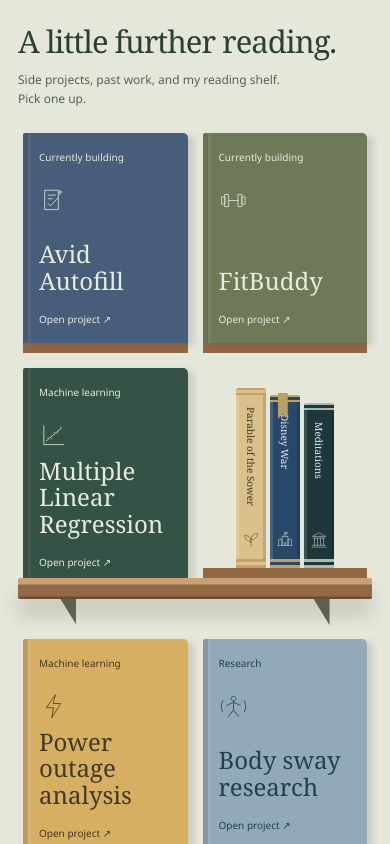
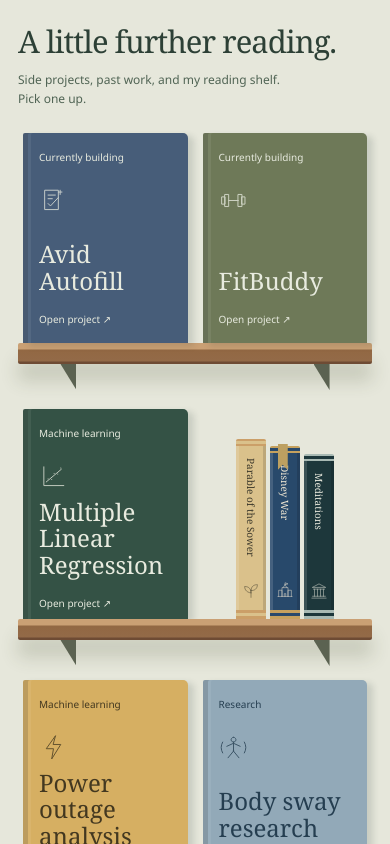
Before and after one commit to athervvidhate/portfolio, a React (Vite) app: page / in a window 390 px wide. Shown: the part 940-1784 px from the top of the page. Built offline with nearby package versions, Linux system fonts and the light colour scheme.

Commit message:
Give every mobile book row a continuous shelf

```diff
--- a/src/PortfolioPrototype.css
+++ b/src/PortfolioPrototype.css
@@ -222,10 +222,11 @@
  .shelf-books { display:flex; grid-column:1 / -1; transform:none; margin:0; gap:5px; justify-content:center; border-bottom:12px solid #926843; box-shadow:0 5px 7px #3e492820; }
  .shelf-books span { display:block; writing-mode:horizontal-tb; height:auto!important; min-height:64px; padding:12px 8px; font-size:11px; flex:1; max-width:130px; }
  .shelf-books-right { margin-top:5px; }
- .shelf-project { box-shadow:6px 3px 6px #293e3526,inset 5px 0 #0002,inset 8px 0 #fff1,0 10px 0 #926843; }
+ .shelf-project { box-shadow:6px 3px 6px #293e3526,inset 5px 0 #0002,inset 8px 0 #fff1; }
 }
 
 /* Two shelves keep project covers broad while leaving room for the reading list. */
+.shelf-mobile-plank { display:none; }
 .shelf-row + .shelf-row { margin-top:55px; }
 .shelf-contents { display:grid; grid-template-columns:repeat(3,minmax(0,250px)) 150px; justify-content:center; gap:26px; align-items:end; padding:0 24px; background:none; }
 .shelf-project { width:100%; max-width:none; min-height:0; height:280px; padding:21px 24px 23px; }
@@ -245,10 +246,11 @@
 .reading-disney:is(:hover,:focus) .reading-bookmark { top:-32px; left:auto; right:0; width:126px; height:auto; padding:5px 8px; font-size:11px; clip-path:none; white-space:nowrap; }
 @media(max-width:1000px) { .shelf-contents { grid-template-columns:repeat(3,minmax(0,1fr)) 115px; gap:16px; padding:0 12px; }.shelf-project { padding:18px; height:225px; }.shelf-project strong { font-size:24px; }.shelf-books span { padding:14px 7px; font-size:11px; height:196px; }.shelf-books span:nth-child(2) { height:184px; }.shelf-books span:nth-child(3) { height:177px; } }
 @media(max-width:760px) {
- .shelf-contents { grid-template-columns:1fr 1fr; gap:25px 15px; padding:0 5px; }
+ .shelf-contents { grid-template-columns:1fr 1fr; gap:0 15px; padding:0 5px; }
+ .shelf-mobile-plank { display:block; grid-column:1 / -1; grid-row:2; margin:0 -5px 45px; }
  .shelf-project { height:210px; min-height:0; padding:16px; margin-bottom:0; }
  .shelf-project strong { font-size:24px; }
- .shelf-books { grid-column:auto; height:210px; min-width:0; align-items:end; justify-content:center; border-bottom:10px solid #926843;box-shadow:none; }
+ .shelf-books { grid-column:auto; height:210px; min-width:0; align-items:end; justify-content:center; border-bottom:0;box-shadow:none; }
  .shelf-books span { writing-mode:vertical-rl; min-height:0; height:180px!important; max-width:none; padding:12px 7px; font-size:10px; flex:none; }
  .shelf-books span:nth-child(2) { height:173px!important; }
  .shelf-books span:nth-child(3) { height:165px!important; }
--- a/src/PortfolioPrototype.tsx
+++ b/src/PortfolioPrototype.tsx
@@ -87,6 +87,7 @@
         <div className="shelf-heading"><h2 id="shelf-title">A little further reading.</h2><p>Side projects, past work, and my reading shelf.<br />Pick one up.</p></div>
         {[[8,9,6],[4,5,7]].map((row,rowIndex)=><div className="shelf-row" key={rowIndex}>
           <div className="shelf-contents">
+            <div className="shelf-plank shelf-mobile-plank" aria-hidden="true"/>
             {row.map(i=><button className={`shelf-project shelf-project-${i}`} key={i} onClick={()=>setSelected(i)}><span className="book-category">{projects[i].kind}</span><BookDrawing kind={String(i)}/><strong>{projects[i].name}</strong><span className="book-open">Open project ↗</span></button>)}
             {rowIndex===0 ? <div className="shelf-books" aria-label="On my reading shelf"><span className="reading-parable">Parable of the Sower<BookDrawing kind="parable"/></span><span className="reading-disney" tabIndex={0}>Disney War<i className="reading-bookmark">Currently reading</i><BookDrawing kind="disney"/></span><span className="reading-meditations">Meditations<BookDrawing kind="meditations"/></span></div> : <div className="shelf-books" aria-label="More books I have read"><span className="reading-andromeda">The Andromeda Strain<BookDrawing kind="andromeda"/></span><span className="reading-atomic">Atomic Habits<BookDrawing kind="atomic"/></span></div>}
           </div><div className="shelf-plank" aria-hidden="true" />
```
